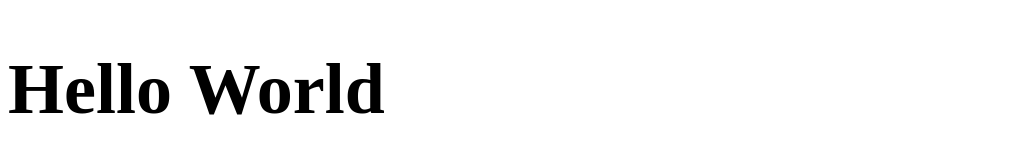
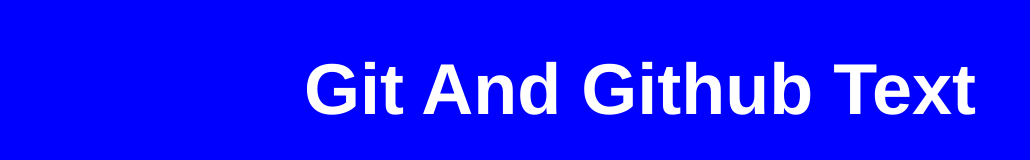
Before and after one commit to mikem2020/git-test, a plain HTML site: page index.html in a window 1280 px wide. Shown: the whole page, without its empty margins (0-1030 px from the left). Drawn offline with Linux system fonts and the light colour scheme.

Commit message:
background and font colors changed

```diff
--- a/index.html
+++ b/index.html
@@ -8,7 +8,7 @@
     <title>Document</title>
 </head>
 <body>
-    <h1>Hello World</h1>
+    <h1>git and github text</h1>
 
 </body>
 </html>
--- a/style.css
+++ b/style.css
@@ -1,7 +1,11 @@
+body {
+  background-color: blue;
+}
 h1 {
-    fon
   font-family: "Franklin Gothic Medium", "Arial Narrow", Arial, sans-serif;
-  /* font-family: "Segoe UI", Tahoma, Geneva, Verdana, sans-serif; */
+  color: white;
   font-weight: bold;
   font-size: 72px;
+  text-transform: capitalize;
+  text-align: center;
 }
```
